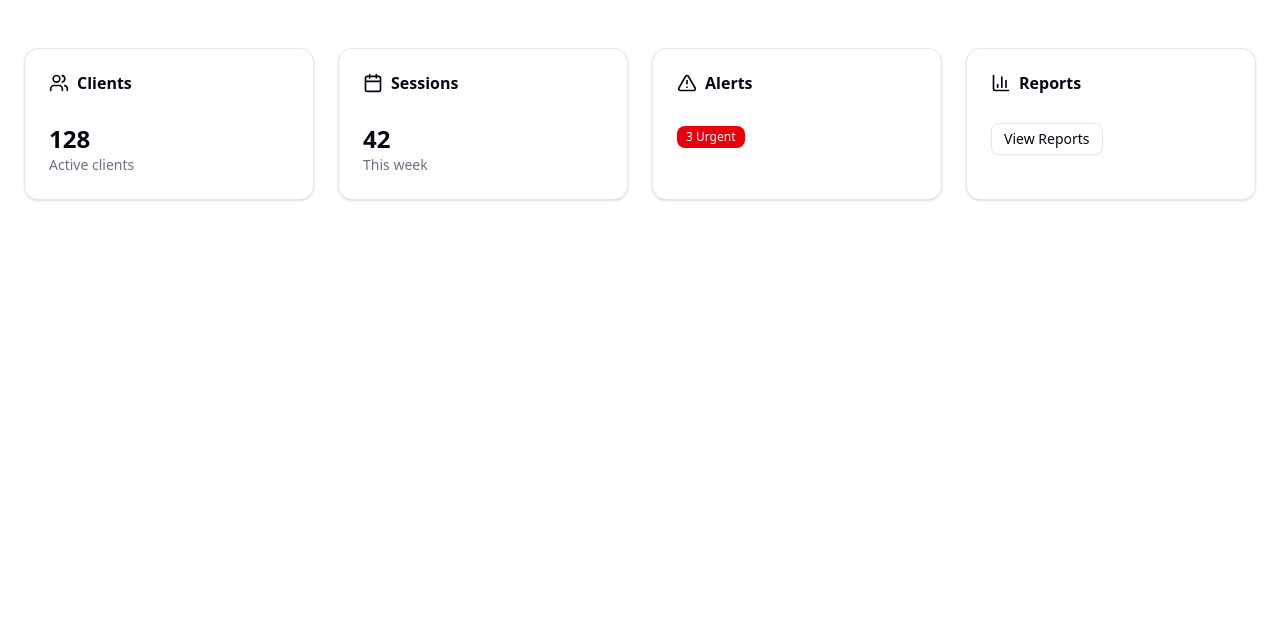
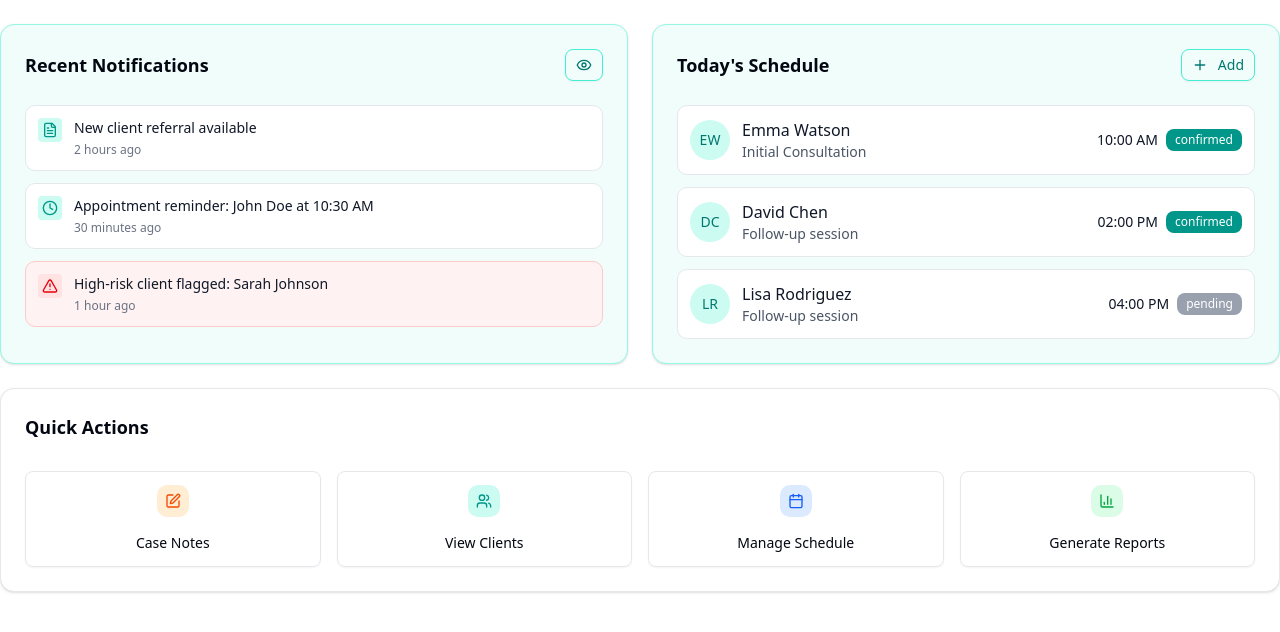
Before and after one commit to RhailynJane/SafeSpaceApp_Web, a Next.js app: page /dashboard in a window 1280 px wide. Shown: the top 632 px of the page. Built offline with nearby package versions, Linux system fonts and the light colour scheme.

Commit message:
Updated the interactive page and the dashboard

```diff
--- a/app/dashboard/page.jsx
+++ b/app/dashboard/page.jsx
@@ -4,74 +4,255 @@ import { useState } from "react"
 import { Card, CardContent, CardHeader, CardTitle } from "@/components/ui/card"
 import { Button } from "@/components/ui/button"
 import { Badge } from "@/components/ui/badge"
-import { Users, Calendar, AlertTriangle, BarChart3 } from "lucide-react"
+import {
+  Users,
+  Calendar,
+  AlertTriangle,
+  FileText,
+  Clock,
+  Plus,
+  Eye,
+  Edit,
+  BarChart3,
+  UserCheck,
+} from "lucide-react"
 
-export function DashboardOverview({ userRole }) {
-  const [activeTab, setActiveTab] = useState("overview")
+export default function DashboardOverview({ userRole }) {
+  const [notifications] = useState([
+    {
+      id: "1",
+      type: "referral",
+      title: "New client referral available",
+      time: "2 hours ago",
+      priority: "normal",
+    },
+    {
+      id: "2",
+      type: "appointment",
+      title: "Appointment reminder: John Doe at 10:30 AM",
+      time: "30 minutes ago",
+      priority: "normal",
+    },
+    {
+      id: "3",
+      type: "crisis",
+      title: "High-risk client flagged: Sarah Johnson",
+      time: "1 hour ago",
+      priority: "high",
+    },
+  ])
+
+  const [todaySchedule] = useState([
+    {
+      id: "1",
+      clientName: "Emma Watson",
+      time: "10:00 AM",
+      type: "Initial Consultation",
+      status: "confirmed",
+    },
+    {
+      id: "2",
+      clientName: "David Chen",
+      time: "02:00 PM",
+      type: "Follow-up session",
+      status: "confirmed",
+    },
+    {
+      id: "3",
+      clientName: "Lisa Rodriguez",
+      time: "04:00 PM",
+      type: "Follow-up session",
+      status: "pending",
+    },
+  ])
+
+  const getMetricsForRole = () => {
+    switch (userRole) {
+      case "admin":
+        return [
+          { title: "Total Users", value: "1,234", icon: Users, color: "text-teal-600", bgColor: "bg-teal-100" },
+          { title: "System Alerts", value: "3", icon: AlertTriangle, color: "text-red-600", bgColor: "bg-red-100" },
+          { title: "Pending Referrals", value: "23", icon: FileText, color: "text-orange-600", bgColor: "bg-orange-100" },
+          { title: "Active Workers", value: "89", icon: UserCheck, color: "text-green-600", bgColor: "bg-green-100" },
+        ]
+      case "team-leader":
+        return [
+          { title: "Active Clients", value: "156", icon: Users, color: "text-teal-600", bgColor: "bg-teal-100" },
+          { title: "Today's Sessions", value: "12", icon: Calendar, color: "text-blue-600", bgColor: "bg-blue-100" },
+          { title: "High-Risk Clients", value: "8", icon: AlertTriangle, color: "text-red-600", bgColor: "bg-red-100" },
+          { title: "Pending Notes", value: "5", icon: FileText, color: "text-orange-600", bgColor: "bg-orange-100" },
+        ]
+      case "support-worker":
+        return [
+          { title: "My Clients", value: "24", icon: Users, color: "text-teal-600", bgColor: "bg-teal-100" },
+          { title: "Today's Sessions", value: "6", icon: Calendar, color: "text-blue-600", bgColor: "bg-blue-100" },
+          { title: "Urgent Cases", value: "3", icon: AlertTriangle, color: "text-red-600", bgColor: "bg-red-100" },
+          { title: "Pending Notes", value: "2", icon: FileText, color: "text-orange-600", bgColor: "bg-orange-100" },
+        ]
+      default:
+        return []
+    }
+  }
+
+  const metrics = getMetricsForRole()
+
+  const getNotificationIcon = (type) => {
+    switch (type) {
+      case "referral":
+        return <FileText className="h-4 w-4" />
+      case "appointment":
+        return <Clock className="h-4 w-4" />
+      case "crisis":
+        return <AlertTriangle className="h-4 w-4" />
+      default:
+        return <FileText className="h-4 w-4" />
+    }
+  }
+
+  const getStatusColor = (status) => {
+    switch (status) {
+      case "confirmed":
+        return "bg-teal-600 text-white"
+      case "pending":
+        return "bg-gray-400 text-white"
+      default:
+        return "bg-gray-400 text-white"
+    }
+  }
 
   return (
-    <div className="p-6 space-y-6">
+    <div className="space-y-6">
+      {/* Metrics Cards */}
+      <div className="grid grid-cols-1 md:grid-cols-2 lg:grid-cols-4 gap-6">
+        {metrics.map((metric, index) => (
+          <Card key={index} className="hover:shadow-md transition-shadow">
+            <CardContent className="p-6">
+              <div className="flex items-center justify-between">
+                <div>
+                  <p className="text-sm font-medium text-gray-600 mb-1">{metric.title}</p>
+                  <p className="text-3xl font-bold text-gray-900">{metric.value}</p>
+                </div>
+                <div className={`p-3 rounded-full ${metric.bgColor}`}>
+                  <metric.icon className={`h-6 w-6 ${metric.color}`} />
+                </div>
+              </div>
+            </CardContent>
+          </Card>
+        ))}
+      </div>
 
-      <p className="text-muted-foreground">
-
-      </p>
-
-      <div className="grid grid-cols-1 md:grid-cols-2 lg:grid-cols-4 gap-6">
-        <Card>
-          <CardHeader>
-            <CardTitle className="flex items-center gap-2">
-              <Users className="h-5 w-5" />
-              Clients
-            </CardTitle>
+      {/* Main Content Grid */}
+      <div className="grid grid-cols-1 lg:grid-cols-2 gap-6">
+        {/* Recent Notifications */}
+        <Card className="bg-teal-50 border-teal-200">
+          <CardHeader className="flex flex-row items-center justify-between">
+            <CardTitle className="text-lg font-semibold">Recent Notifications</CardTitle>
+            <Button size="sm" variant="outline" className="border-teal-300 text-teal-700 hover:bg-teal-100 bg-transparent">
+              <Eye className="h-4 w-4" />
+            </Button>
           </CardHeader>
-          <CardContent>
-            <p className="text-2xl font-bold">128</p>
-            <p className="text-sm text-muted-foreground">Active clients</p>
+          <CardContent className="space-y-3">
+            {notifications.map((notification) => (
+              <div
+                key={notification.id}
+                className={`p-3 rounded-lg border ${
+                  notification.priority === "high" ? "bg-red-50 border-red-200" : "bg-white border-gray-200"
+                }`}
+              >
+                <div className="flex items-start gap-3">
+                  <div
+                    className={`p-1 rounded ${
+                      notification.priority === "high" ? "bg-red-100 text-red-600" : "bg-teal-100 text-teal-600"
+                    }`}
+                  >
+                    {getNotificationIcon(notification.type)}
+                  </div>
+                  <div className="flex-1">
+                    <p className="text-sm font-medium text-gray-900">{notification.title}</p>
+                    <p className="text-xs text-gray-500 mt-1">{notification.time}</p>
+                  </div>
+                </div>
+              </div>
+            ))}
           </CardContent>
         </Card>
 
-        <Card>
-          <CardHeader>
-            <CardTitle className="flex items-center gap-2">
-              <Calendar className="h-5 w-5" />
-              Sessions
-            </CardTitle>
+        {/* Today's Schedule */}
+        <Card className="bg-teal-50 border-teal-200">
+          <CardHeader className="flex flex-row items-center justify-between">
+            <CardTitle className="text-lg font-semibold">Today's Schedule</CardTitle>
+            <Button size="sm" variant="outline" className="border-teal-300 text-teal-700 hover:bg-teal-100 bg-transparent">
+              <Plus className="h-4 w-4 mr-1" />
+              Add
+            </Button>
           </CardHeader>
-          <CardContent>
-            <p className="text-2xl font-bold">42</p>
-            <p className="text-sm text-muted-foreground">This week</p>
-          </CardContent>
-        </Card>
-
-        <Card>
-          <CardHeader>
-            <CardTitle className="flex items-center gap-2">
-              <AlertTriangle className="h-5 w-5" />
-              Alerts
-            </CardTitle>
-          </CardHeader>
-          <CardContent>
-            <Badge variant="destructive">3 Urgent</Badge>
-          </CardContent>
-        </Card>
-
-        <Card>
-          <CardHeader>
-            <CardTitle className="flex items-center gap-2">
-              <BarChart3 className="h-5 w-5" />
-              Reports
-            </CardTitle>
-          </CardHeader>
-          <CardContent>
-            <Button variant="outline" size="sm">
-              View Reports
-            </Button>
+          <CardContent className="space-y-3">
+            {todaySchedule.map((appointment) => (
+              <div
+                key={appointment.id}
+                className="flex items-center justify-between p-3 bg-white rounded-lg border border-gray-200"
+              >
+                <div className="flex items-center gap-3">
+                  <div className="w-10 h-10 bg-teal-100 rounded-full flex items-center justify-center">
+                    <span className="text-sm font-medium text-teal-700">
+                      {appointment.clientName
+                        .split(" ")
+                        .map((n) => n[0])
+                        .join("")}
+                    </span>
+                  </div>
+                  <div>
+                    <p className="font-medium text-gray-900">{appointment.clientName}</p>
+                    <p className="text-sm text-gray-600">{appointment.type}</p>
+                  </div>
+                </div>
+                <div className="flex items-center gap-2">
+                  <span className="text-sm font-medium text-gray-900">{appointment.time}</span>
+                  <Badge className={getStatusColor(appointment.status)}>{appointment.status}</Badge>
+                </div>
+              </div>
+            ))}
           </CardContent>
         </Card>
       </div>
+
+      {/* Quick Actions */}
+      <Card>
+        <CardHeader>
+          <CardTitle className="text-lg font-semibold">Quick Actions</CardTitle>
+        </CardHeader>
+        <CardContent>
+          <div className="grid grid-cols-2 md:grid-cols-4 gap-4">
+            <Button variant="outline" className="h-24 flex flex-col items-center justify-center space-y-2 hover:bg-teal-50 hover:border-teal-300 bg-transparent">
+              <div className="p-2 bg-orange-100 rounded-lg">
+                <Edit className="h-6 w-6 text-orange-600" />
+              </div>
+              <span className="text-sm font-medium">Case Notes</span>
+            </Button>
+
+            <Button variant="outline" className="h-24 flex flex-col items-center justify-center space-y-2 hover:bg-teal-50 hover:border-teal-300 bg-transparent">
+              <div className="p-2 bg-teal-100 rounded-lg">
+                <Users className="h-6 w-6 text-teal-600" />
+              </div>
+              <span className="text-sm font-medium">View Clients</span>
+            </Button>
+
+            <Button variant="outline" className="h-24 flex flex-col items-center justify-center space-y-2 hover:bg-teal-50 hover:border-teal-300 bg-transparent">
+              <div className="p-2 bg-blue-100 rounded-lg">
+                <Calendar className="h-6 w-6 text-blue-600" />
+              </div>
+              <span className="text-sm font-medium">Manage Schedule</span>
+            </Button>
+
+            <Button variant="outline" className="h-24 flex flex-col items-center justify-center space-y-2 hover:bg-teal-50 hover:border-teal-300 bg-transparent">
+              <div className="p-2 bg-green-100 rounded-lg">
+                <BarChart3 className="h-6 w-6 text-green-600" />
+              </div>
+              <span className="text-sm font-medium">Generate Reports</span>
+            </Button>
+          </div>
+        </CardContent>
+      </Card>
     </div>
   )
 }
-
-//  Default export so Next.js can import this as <Dashboard />
-export default DashboardOverview
--- a/app/interactive/page.jsx
+++ b/app/interactive/page.jsx
@@ -8,7 +8,7 @@ import { Tabs, TabsContent, TabsList, TabsTrigger } from "@/components/ui/tabs"
 import { Label } from "@/components/ui/label"
 import { Select, SelectTrigger, SelectValue, SelectContent, SelectItem } from "@/components/ui/select"
 import { Clock, FileText, Phone, Mail, MapPin, User, BarChart3 } from "lucide-react"
-import { DashboardOverview } from "../dashboard/page.jsx"
+import DashboardOverview  from "../dashboard/page.jsx"
 
 export default function InteractiveDashboard({ userRole = "support-worker", userName = "User" }) {
   const [clients] = useState([
```
